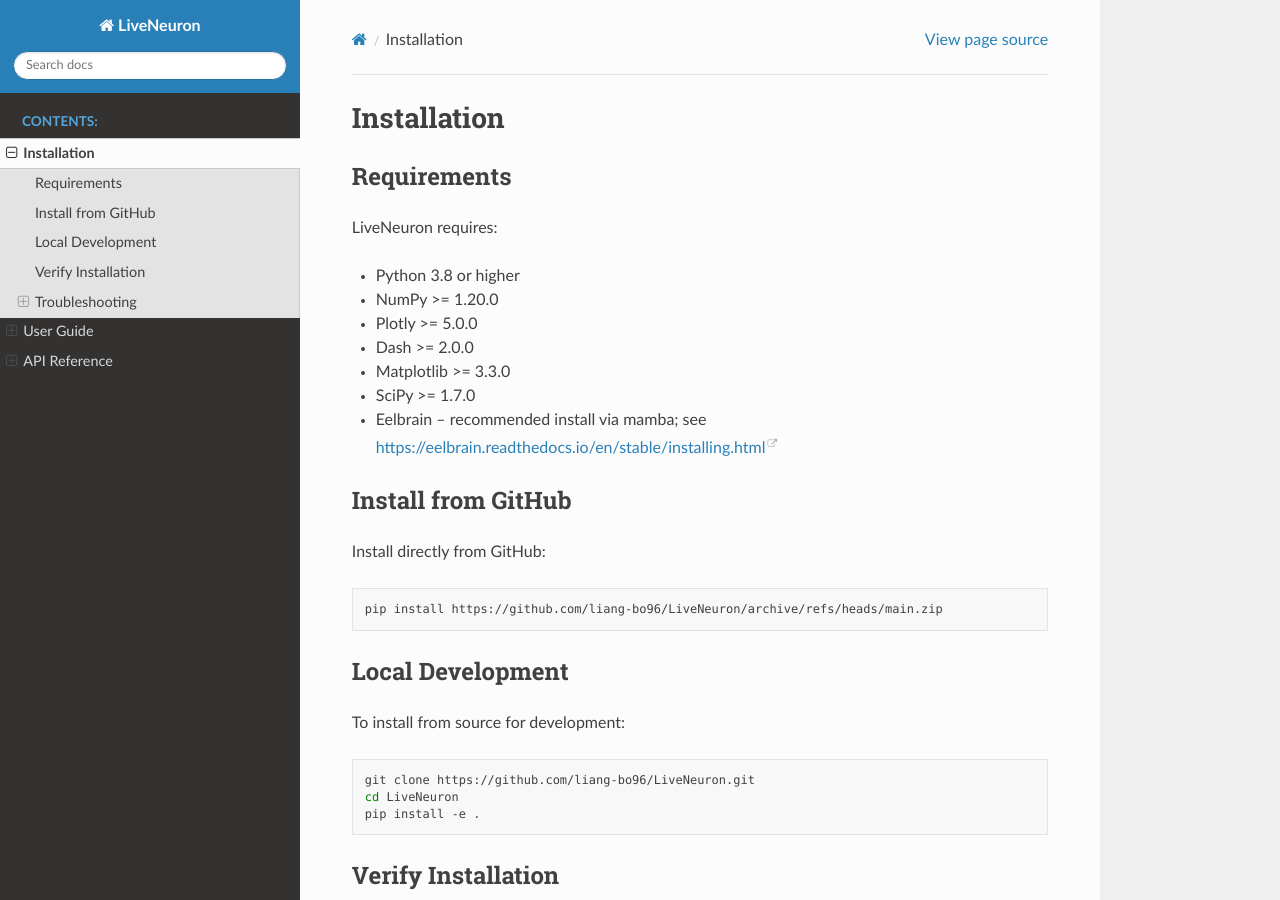
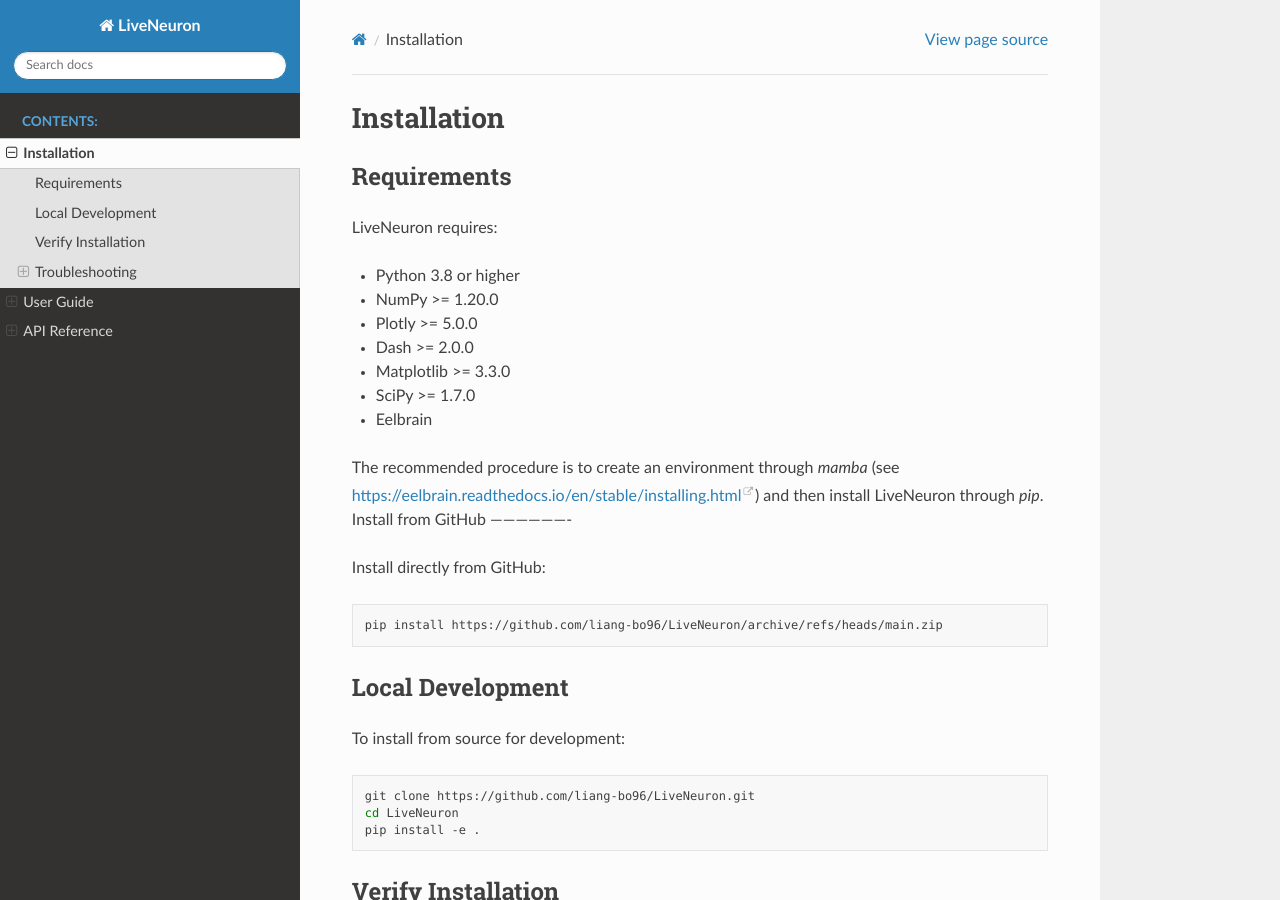
Before and after one commit to liang-bo96/LiveNeuron, a Sphinx documentation site: the page built from docs/installation.rst, in a window 1280 px wide and 900 px high. Built offline with Sphinx 7.4.7 and the Read the Docs theme 3.1.0, drawn with Linux system fonts in a browser that asks for light colours; pages that are not in the unit, such as notebooks, are missing from menus.

Commit message:
Update docs/installation.rst
Co-authored-by: Christian Brodbeck <christianmbrodbeck@gmail.com>

```diff
--- a/docs/installation.rst
+++ b/docs/installation.rst
@@ -12,7 +12,11 @@
 * Dash >= 2.0.0
 * Matplotlib >= 3.3.0
 * SciPy >= 1.7.0
-* Eelbrain – recommended install via mamba; see  https://eelbrain.readthedocs.io/en/stable/installing.html
+* Eelbrain
+
+The recommended procedure is to create an environment through `mamba`
+(see  https://eelbrain.readthedocs.io/en/stable/installing.html)
+and then install LiveNeuron through `pip`.
 Install from GitHub
 -------------------
 
```
